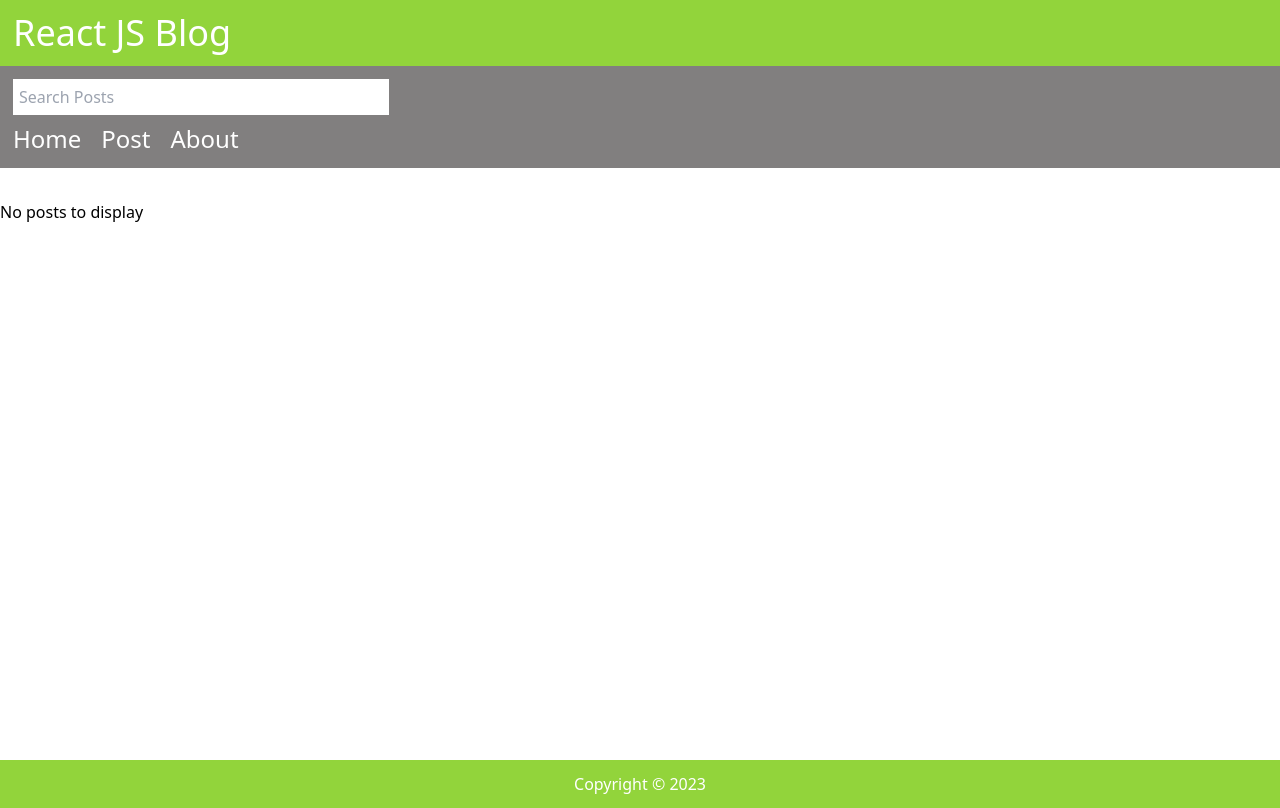
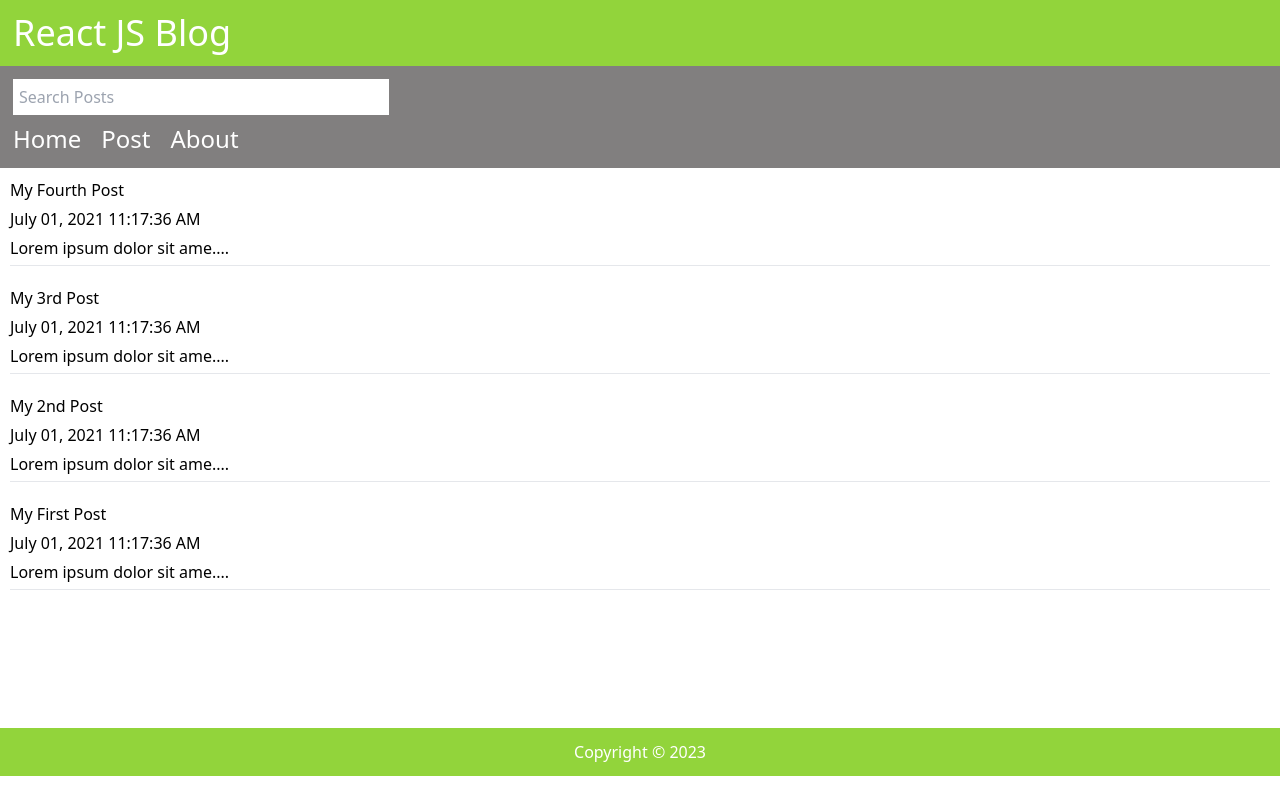
Before and after one commit to Buyaki01/blog-app-react, a React (Create React App) app: page / in a window 1280 px wide. Built offline with nearby package versions, Linux system fonts and the light colour scheme; data requests are answered from the project's data file.

Commit message:
Add fetch method for posts

```diff
--- a/src/App.js
+++ b/src/App.js
@@ -10,6 +10,7 @@ import Footer from "./Footer";
 import { Routes, Route, useNavigate } from 'react-router-dom';
 import { useEffect, useState } from "react"
 import { format } from "date-fns";
+import apiRequest from "./apiRequest";
 
 function App() {
   const [posts, setPosts] = useState([])
@@ -20,6 +21,27 @@ function App() {
   const [editTitle, setEditTitle] = useState('')
   const [editBody, setEditBody] = useState('')
   const navigate = useNavigate();
+
+  useEffect(() => {
+    const fetchPosts = async () => {
+      try{
+        const response = await apiRequest.get('/posts')
+        setPosts(response.data)
+      }catch(err){
+        if(err.response){
+          //Not in the 200 response range
+          console.log(err.response.data)
+          console.log(err.response.status)
+          console.log(err.response.headers)
+        }
+        else{
+          //Response is undefined. No response at all or a 404 Error
+          console.log(`Error: ${err.message}`)
+        }
+      }
+    }
+    fetchPosts()
+  }, [])
 
   useEffect(() => {
     const filteredResults = posts.filter(post =>
--- a/src/Home.js
+++ b/src/Home.js
@@ -6,7 +6,7 @@ const Home = ({posts}) => {
       {posts.length ? (
         <Feed posts={posts} />
       ) :(
-        <p style={{marginTop: "2rem"}}>
+        <p className="mt-8 text-center text-2xl">
           No posts to display
         </p>
       )}
--- a/src/apiRequest.js
+++ b/src/apiRequest.js
@@ -1,5 +1,5 @@
-import { axios } from 'axios'
+import axios from 'axios'
 
 export default axios.create({
-  baseUrl: 'http://localhost:3500'
+  baseURL: 'http://localhost:3500'
 })
```
